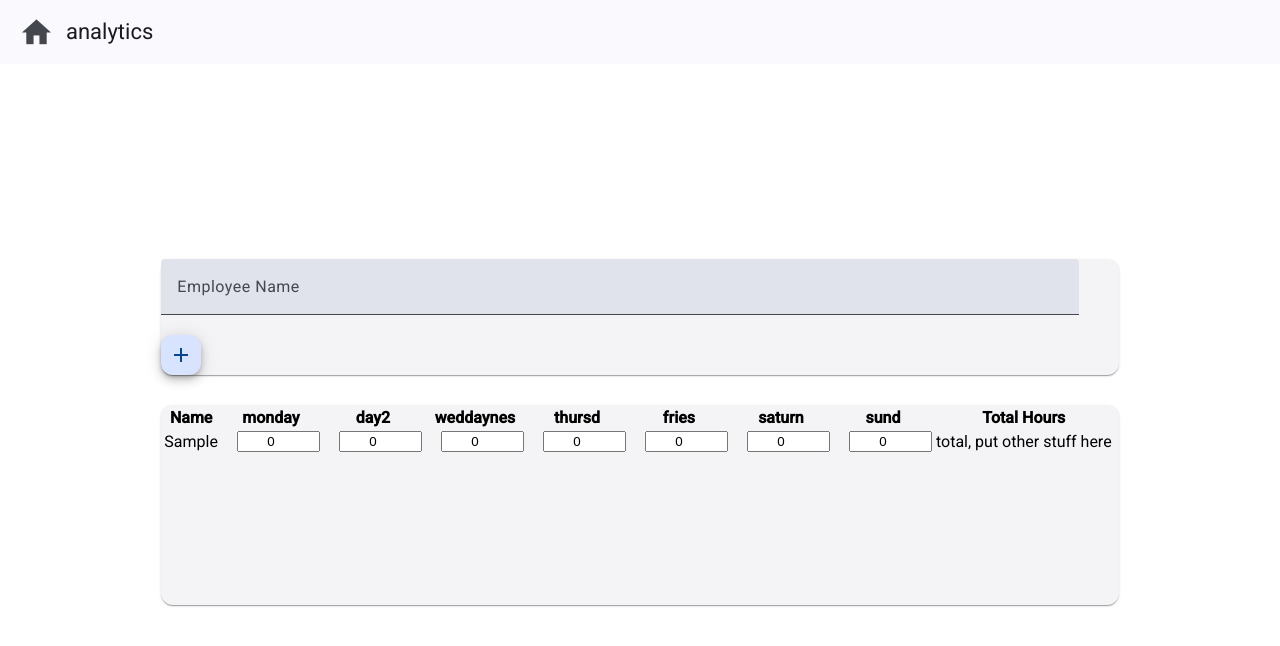
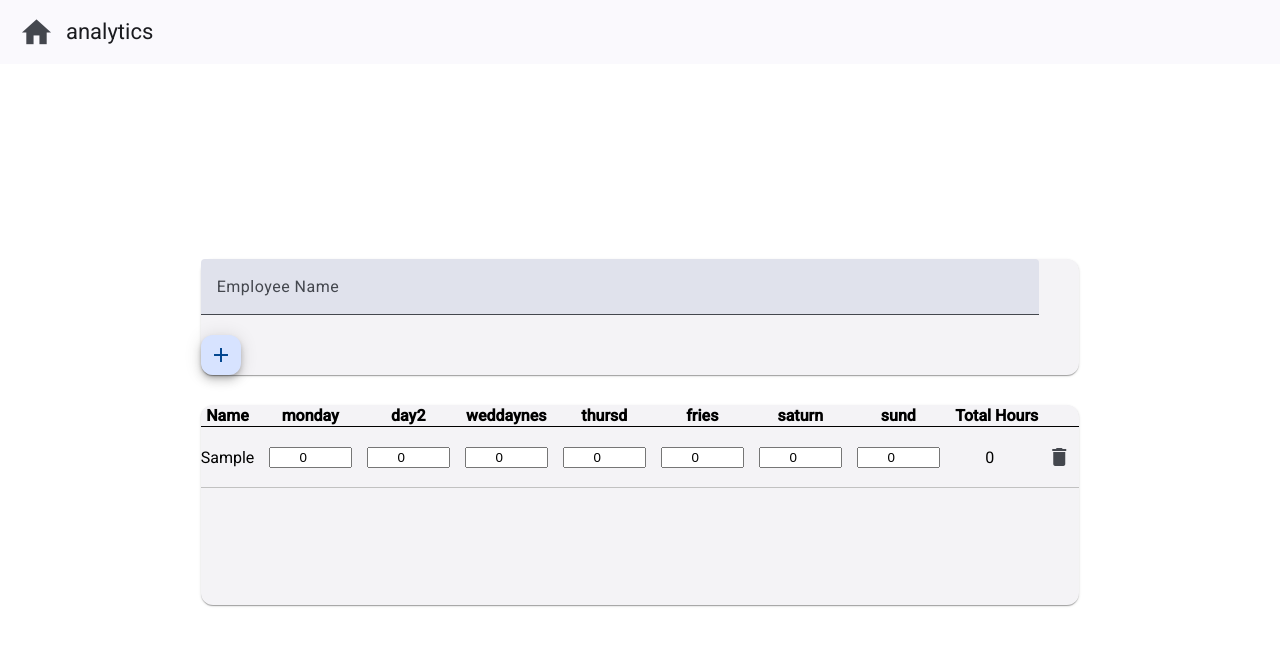
Before and after one commit to I-s-aac/angular-timesheet-app, an Angular app in the folder hr-timesheet/: page /timesheet in a window 1280 px wide. Both pictures are taken after typing "Sample" into the empty fields and a click on the button "add". Shown: the top 646 px of the page. Built offline with nearby package versions, Linux system fonts and the light colour scheme.

Commit message:
unit 8, part 2, add total hours using getEmployeeHours function for column plus styling

```diff
--- a/hr-timesheet/src/app/components/timesheet/timesheet.component.html
+++ b/hr-timesheet/src/app/components/timesheet/timesheet.component.html
@@ -43,7 +43,13 @@
                 class="hours-input"
               />
             </td>
-            <td>total, put other stuff here</td>
+            <td class="total-cell">{{ getTotalHours(employee) }}</td>
+            <td>
+              <button mat-icon-button (click)="deleteEmployee(i)">
+
+                <mat-icon>delete</mat-icon>
+              </button>
+            </td>
           </tr>
         </tbody>
       </table>
--- a/hr-timesheet/src/app/components/timesheet/timesheet.component.scss
+++ b/hr-timesheet/src/app/components/timesheet/timesheet.component.scss
@@ -21,3 +21,7 @@
   margin-left: 15px;
   text-align: center;
 }
+
+.total-cell {
+  text-align: center;
+}
--- a/hr-timesheet/src/app/components/timesheet/timesheet.component.ts
+++ b/hr-timesheet/src/app/components/timesheet/timesheet.component.ts
@@ -57,6 +57,9 @@
       this.employeeNameFC.setValue('');
     }
   }
+  deleteEmployee(index: number): void {
+    this.employees.splice(index, 1);
+  }
   nameValidator(): ValidatorFn {
     return (control: AbstractControl): { [key: string]: any } | null => {
       let error = null;
@@ -72,4 +75,9 @@
       return error;
     };
   }
+  getTotalHours(e: Employee): number {
+    return (
+      e.monday + e.day2 + e.weddaynes + e.thursd + e.fries + e.saturn + e.sund
+    );
+  }
 }
--- a/hr-timesheet/src/styles.scss
+++ b/hr-timesheet/src/styles.scss
@@ -13,3 +13,24 @@
   align-items: center;
   height: calc(100% - 64px);
 }
+
+table {
+  border-collapse: collapse;
+}
+
+th {
+  border-bottom: 1px solid black;
+
+  &:not(:first-child) {
+    padding-left: 15px;
+  }
+}
+
+td {
+  text-align: center;
+  padding: 10px 0px;
+}
+
+tr td {
+  border-bottom: 1pt solid #c1c1c1;
+}
```
